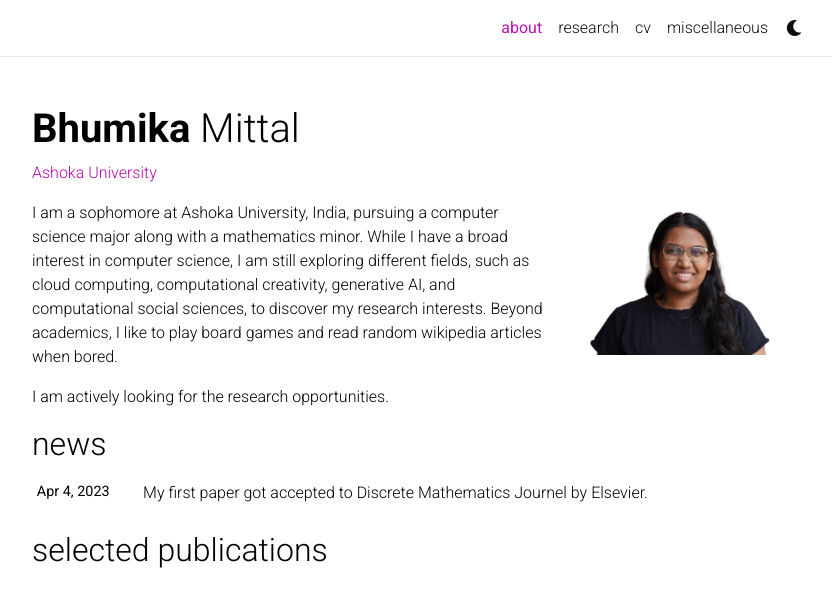
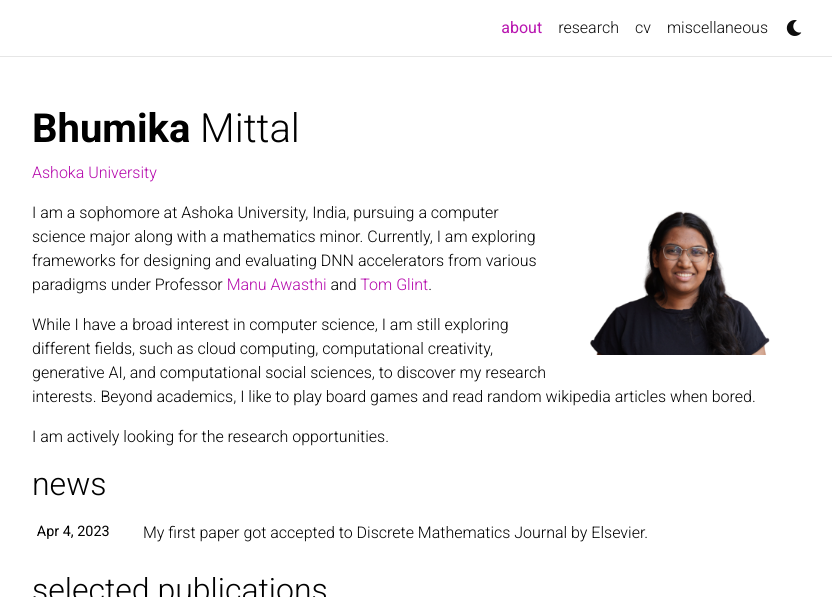
Before and after one commit to bhumikamittal7/bhumikamittal7.github.io, a Jekyll site: the page built from _pages/about.md, in a window 1280 px wide and 1007 px high, cut to the strip 0-597 px from the top of the window. Shown: the whole strip, without its empty margins (223-1055 px from the left). Built offline with Jekyll 4.4.1, drawn with Linux system fonts in a browser that asks for light colours; comment, search, counter and statistics services are not loaded; a style sheet for code colours, icons or effects is not loaded.

Commit message:
small changes

```diff
--- a/_pages/about.md
+++ b/_pages/about.md
@@ -18,8 +18,8 @@ selected_papers: true # includes a list of papers marked as "selected={true}"
 social: true  # includes social icons at the bottom of the page
 ---
 
-I am a sophomore at Ashoka University, India, pursuing a computer science major along with a mathematics minor. While I have a broad interest in computer science, I am still exploring different fields, such as cloud computing, computational creativity, generative AI, and computational social sciences, to discover my research interests. Beyond academics, I like to play board games and read random wikipedia articles when bored.
+I am a sophomore at Ashoka University, India, pursuing a computer science major along with a mathematics minor. Currently, I am exploring frameworks for designing and evaluating DNN accelerators from various paradigms under Professor [Manu Awasthi](https://manuawasthi.in/) and [Tom Glint](https://scholar.google.com/citations?user=Yon_i1gAAAAJ&hl=en).
+
+While I have a broad interest in computer science, I am still exploring different fields, such as cloud computing, computational creativity, generative AI, and computational social sciences, to discover my research interests. Beyond academics, I like to play board games and read random wikipedia articles when bored.
 
 I am actively looking for the research opportunities.
-
-<!-- Currently, I am exploring frameworks for designing and evaluating DNN accelerators from various paradigms under Professor [Manu Awasthi](https://manuawasthi.in/) and [Tom Glint](https://scholar.google.com/citations?user=Yon_i1gAAAAJ&hl=en).  -->
```
Also changed, not shown: _news/announcement_1.md (+1 -1 lines), _pages/misc.md (+1 -0 lines).
